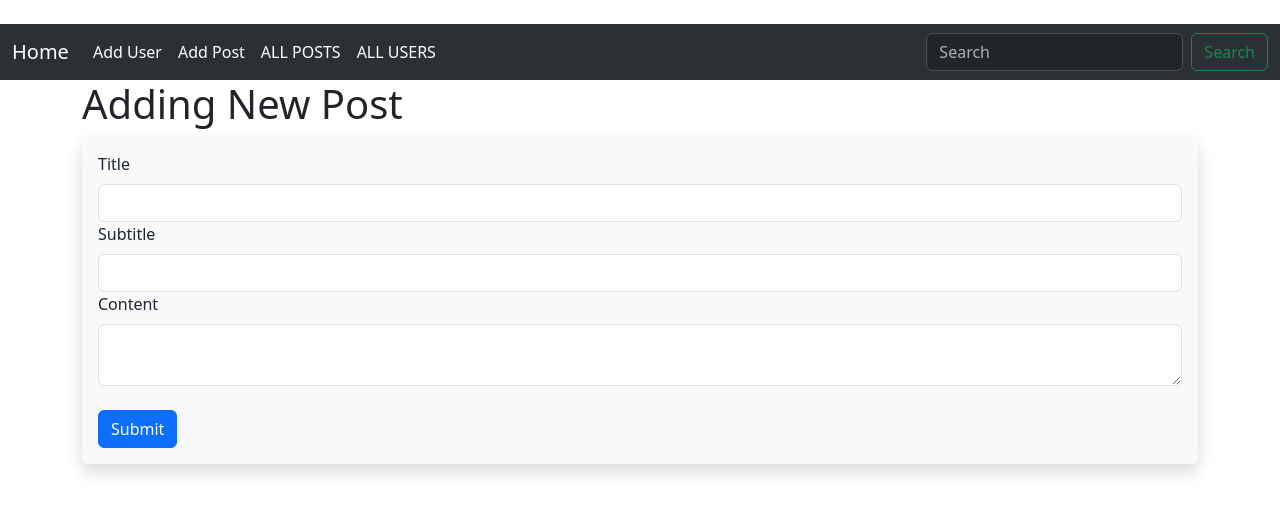
After one commit to macraves/db_app_api, a Flask app: page /posts/add in a window 1280 px wide. The commit adds this page. Shown: the top 514 px of the page. Run offline with Flask 3, Linux system fonts and the light colour scheme; the visitor is signed in with stand-in values (Sample User, id 1).

Commit message:
post template done

```diff
--- a/allwebforms.py
+++ b/allwebforms.py
@@ -10,15 +10,6 @@ from wtforms import (
 )
 
 
-class BookForm(FlaskForm):
-    """Books row properties"""
-
-    title = StringField("Title", validators=[DataRequired()])
-    author = StringField("Author", validators=[DataRequired()])
-    condtion = StringField("Condition")
-    submit = SubmitField("Submit")
-
-
 # Create Author form
 class AuthorForm(FlaskForm):
     """Books row properties"""
@@ -29,6 +20,48 @@ class AuthorForm(FlaskForm):
     submit = SubmitField("Submit")
 
 
+class BookForm(FlaskForm):
+    """Books row properties"""
+
+    title = StringField("Title", validators=[DataRequired()])
+    author = StringField("Author", validators=[DataRequired()])
+    condtion = StringField("Condition")
+    submit = SubmitField("Submit")
+
+
+# Create login manager instance
+class LoginForm(FlaskForm):
+    """Users instance, every user has its own name and unique email."""
+
+    username = StringField("Username", validators=[DataRequired()])
+    password = PasswordField("Password", validators=[DataRequired()])
+    submit = SubmitField("Submit")
+
+
+class PasswordForm(FlaskForm):
+    """Users instance, every user has its own name and unique email."""
+
+    # variable = type(Label, parameters)
+    email = StringField("email", validators=[DataRequired()])
+    password = PasswordField("Password", validators=[DataRequired()])
+    submit = SubmitField("Submit")
+
+
+# PostFrom class for POST method for html form
+# Caution: Model properties structure has to be ordered as the form fields
+class PostForm(FlaskForm):
+    """Users instance, every user has its own name and unique email."""
+
+    # variable = type(Label, parameters)
+    title = StringField("Title", validators=[DataRequired()])
+    subtitle = StringField("Subtitle", validators=[DataRequired()])
+    content = StringField("Content", validators=[DataRequired()], widget=TextArea())
+    # it gets user_id from user table
+    # author = StringField("Author", validators=[DataRequired()])
+    submit = SubmitField("Submit")
+
+
+# PasswordForm class for POST method for html form
 class UserForm(FlaskForm):
     """Users instance, every user has its own name and unique email."""
 
@@ -44,35 +77,3 @@ class UserForm(FlaskForm):
     )
     password2 = PasswordField("Confirm Password", validators=[DataRequired()])
     submit = SubmitField("Submit")
-
-
-# PostFrom class for POST method for html form
-# Caution: Model properties structure has to be ordered as the form fields
-class PostForm(FlaskForm):
-    """Users instance, every user has its own name and unique email."""
-
-    # variable = type(Label, parameters)
-    title = StringField("Title", validators=[DataRequired()])
-    subtitle = StringField("Subtitle", validators=[DataRequired()])
-    content = StringField("Content", validators=[DataRequired()], widget=TextArea())
-    author = StringField("Author", validators=[DataRequired()])
-    submit = SubmitField("Submit")
-
-
-# PasswordForm class for POST method for html form
-class PasswordForm(FlaskForm):
-    """Users instance, every user has its own name and unique email."""
-
-    # variable = type(Label, parameters)
-    email = StringField("email", validators=[DataRequired()])
-    password = PasswordField("Password", validators=[DataRequired()])
-    submit = SubmitField("Submit")
-
-
-# Create login manager instance
-class LoginForm(FlaskForm):
-    """Users instance, every user has its own name and unique email."""
-
-    username = StringField("Username", validators=[DataRequired()])
-    password = PasswordField("Password", validators=[DataRequired()])
-    submit = SubmitField("Submit")
--- a/app.py
+++ b/app.py
@@ -1,10 +1,10 @@
 """Flask app for database, create its database extension, and create its table."""
-from datetime import datetime
 from flask import Flask, render_template
 from flask_migrate import Migrate
 from flask_login import LoginManager
-from data_models import db, MYSQL_URI, User
+from data_models import datetime, db, MYSQL_URI, User
 from user.uroutes import user_bp
+from post.proutes import post_bp
 
 app = Flask(__name__)
 # Create sqlite3 library.db by defined file path
@@ -18,7 +18,8 @@ with app.app_context():
 
 migrate = Migrate(app, db)
 # Registry for blueprints
-app.register_blueprint(user_bp)
+app.register_blueprint(user_bp, url_prefix="/users")
+app.register_blueprint(post_bp, url_prefix="/posts")
 
 
 login_manager = LoginManager()
--- /dev/null
+++ b/post/proutes.py
@@ -0,0 +1,89 @@
+"""post related routes"""
+from flask import Blueprint, flash, redirect, render_template, request, url_for
+from flask_login import current_user, login_required
+from allwebforms import PostForm
+from data_models import db, Post
+
+# Create blueprints connection
+post_bp = Blueprint("post", __name__, url_prefix="/posts", template_folder="templates")
+
+
+def reset_post_form(form):
+    """Reset pos form"""
+    form.title.data = ""
+    form.subtitle.data = ""
+    form.content.data = ""
+
+
+@post_bp.route("/")
+def posts_all():
+    """posts page"""
+    posts = Post.query.all()
+    return render_template("posts_all.html", header="All posts", posts=posts)
+
+
+@post_bp.route("/add", methods=["GET", "POST"])
+@login_required
+def post_add():
+    """Add pos"""
+    if not current_user.is_authenticated:
+        flash("You need to login first")
+        return redirect("/users/login")
+        # return redirect(url_for("user.login"))
+
+    form = PostForm()
+    if form.validate_on_submit():
+        post = Post(
+            title=form.title.data.title().strip(),
+            subtitle=form.subtitle.data.strip(),
+            content=form.content.data.strip(),
+            author_id=current_user.id,
+        )
+        db.session.add(post)
+        db.session.commit()
+        flash(f"<strong>{form.title.data}</strong> has been added")
+        reset_post_form(form)
+        return redirect("/posts")
+    return render_template("post_add.html", header="Add Post", form=form)
+
+
+@post_bp.route("/post/update/<int:post_id>/", methods=["GET", "POST"])
+@login_required
+def post_update(post_id):
+    """Update post"""
+    post = Post.query.get_or_404(post_id)
+    if not current_user.id == post.author_id:
+        flash("You can only update your own post")
+        return redirect("/posts")
+    if post is None:
+        flash("post not found")
+        return redirect("/posts/all")
+    form = PostForm(obj=post)
+    if request.method == "POST":
+        post.name = request.form.get("name").title().strip()
+        post.postname = request.form.get("postname").strip()
+        post.email = request.form.get("email").strip()
+        db.session.commit()
+        flash(f"<strong>{form.postname.data}</strong> has been updated")
+        reset_post_form(form)
+        return redirect(url_for("post.posts_all"))
+    return render_template(
+        "post_update.html", header="Update post", form=form, post_id=post_id
+    )
+
+
+@post_bp.route("/post/delete/<int:post_id>/", methods=["GET", "POST"])
+@login_required
+def post_delete(post_id):
+    """Delete post"""
+    post = Post.query.get_or_404(post_id)
+    if not current_user.id == post.author_id:
+        flash("You can only delete your own post")
+        return redirect("/posts")
+    if post is None:
+        flash("post not found")
+        return redirect("/posts")
+    db.session.delete(post)
+    db.session.commit()
+    flash(f"<strong>{post.postname}</strong> has been deleted")
+    return redirect("/posts")
--- /dev/null
+++ b/post/templates/post_add.html
@@ -0,0 +1,20 @@
+{% extends 'base.html' %}{% block content %}
+<h1>Adding New Post</h1>
+<div class="shadow p-3 mb-5 bg-body-tertiary rounded">
+	<form method="POST">
+		{{ form.hidden_tag() }}
+		<div>
+			{{ form.title.label(class="form-label") }}{{ form.title(class="form-control") }}
+		</div>
+		<div>
+			{{ form.subtitle.label(class="form-label") }}{{ form.subtitle(class="form-control")
+			}}
+		</div>
+		<div>
+			{{ form.content.label(class="form-label") }}{{ form.content(class="form-control") }}
+		</div>
+		<br />
+		<div>{{ form.submit(class="btn btn-primary") }}</div>
+	</form>
+</div>
+{% endblock %}
--- a/templates/navbar.html
+++ b/templates/navbar.html
@@ -26,6 +26,22 @@
 					<a
 						class="nav-link active"
 						aria-current="page"
+						href="{{url_for('post.post_add')}}"
+						>Add Post</a
+					>
+				</li>
+				<li class="nav-item">
+					<a
+						class="nav-link active"
+						aria-current="page"
+						href="{{url_for('post.posts_all')}}"
+						>ALL POSTS</a
+					>
+				</li>
+				<li class="nav-item">
+					<a
+						class="nav-link active"
+						aria-current="page"
 						href="{{url_for('user.users_all')}}"
 						>ALL USERS</a
 					>
```
Also changed, not shown: post/templates/post_update.html (added, +23 -0 lines), post/templates/posts_all.html (added, +15 -0 lines), user/templates/user_login.html (added, +18 -0 lines), user/uroutes.py (+16 -8 lines), post/__init__.py (added).
